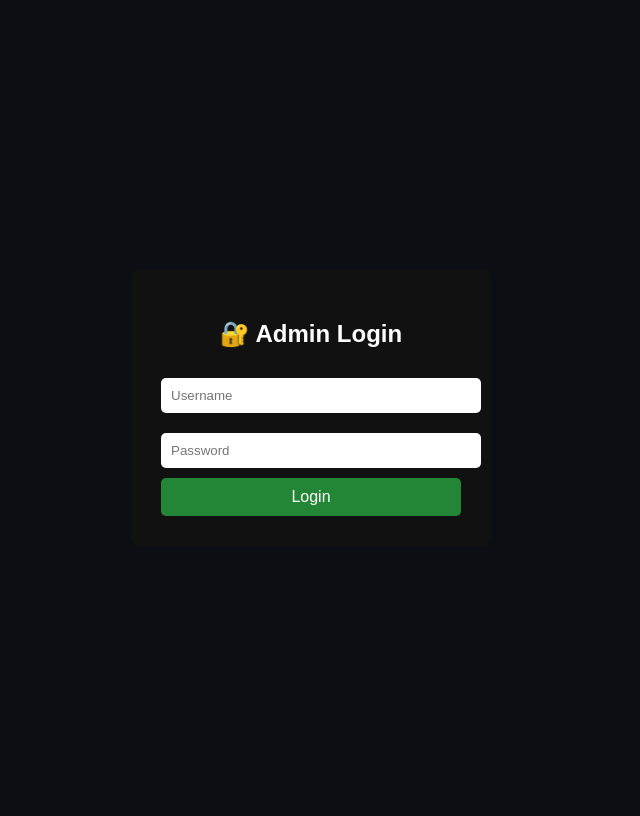
After one commit to vips-tech/drone_live, a Flask app: template templates/login.html in a window 1280 px wide. The commit adds this page. Shown: the whole page, without its empty margins (329-969 px from the left). Run offline with Flask 3, Linux system fonts and the light colour scheme; the template is opened without the code that fills it, so the values that code supplies are empty.

Commit message:
login added

```diff
--- a/app.py
+++ b/app.py
@@ -1,12 +1,42 @@
-from flask import Flask, render_template
+from flask import Flask, render_template, request, redirect, url_for, session
 
 app = Flask(__name__)
+app.secret_key = "super_secret_key"  # change in production
+
+USERNAME = "admin"
+PASSWORD = "admin123"
 
 STREAMS = [f"drone{i}" for i in range(1, 11)]
 
-@app.route("/")
+
+@app.route("/", methods=["GET", "POST"])
+def login():
+    if request.method == "POST":
+        username = request.form.get("username")
+        password = request.form.get("password")
+
+        if username == USERNAME and password == PASSWORD:
+            session["logged_in"] = True
+            return redirect(url_for("dashboard"))
+        else:
+            return render_template("login.html", error="Invalid Username or Password")
+
+    return render_template("login.html")
+
+
+@app.route("/dashboard")
 def dashboard():
+    if not session.get("logged_in"):
+        return redirect(url_for("login"))
+
     return render_template("dashboard.html", streams=STREAMS)
+
+
+@app.route("/logout")
+def logout():
+    session.clear()
+    return redirect(url_for("login"))
+
 
 if __name__ == "__main__":
     app.run(host="0.0.0.0", port=5000)
--- /dev/null
+++ b/templates/login.html
@@ -0,0 +1,68 @@
+<!DOCTYPE html>
+<html>
+<head>
+<meta charset="utf-8">
+<title>Login - Drone Dashboard</title>
+
+<style>
+body {
+  background: #0b0f14;
+  color: white;
+  font-family: Arial, sans-serif;
+  display: flex;
+  justify-content: center;
+  align-items: center;
+  height: 100vh;
+}
+
+.login-box {
+  background: #111;
+  padding: 30px;
+  border-radius: 8px;
+  width: 300px;
+}
+
+input {
+  width: 100%;
+  padding: 10px;
+  margin: 10px 0;
+  border-radius: 5px;
+  border: none;
+}
+
+button {
+  width: 100%;
+  padding: 10px;
+  background: #238636;
+  color: white;
+  border: none;
+  border-radius: 5px;
+  font-size: 16px;
+  cursor: pointer;
+}
+
+.error {
+  color: #ff4d4d;
+  text-align: center;
+}
+</style>
+</head>
+
+<body>
+
+<div class="login-box">
+  <h2 align="center">🔐 Admin Login</h2>
+
+  {% if error %}
+  <p class="error">{{ error }}</p>
+  {% endif %}
+
+  <form method="POST">
+    <input type="text" name="username" placeholder="Username" required>
+    <input type="password" name="password" placeholder="Password" required>
+    <button type="submit">Login</button>
+  </form>
+</div>
+
+</body>
+</html>
```
Also changed, not shown: app_copy.py (added, +12 -0 lines), templates/dashboard.html (+17 -0 lines).
